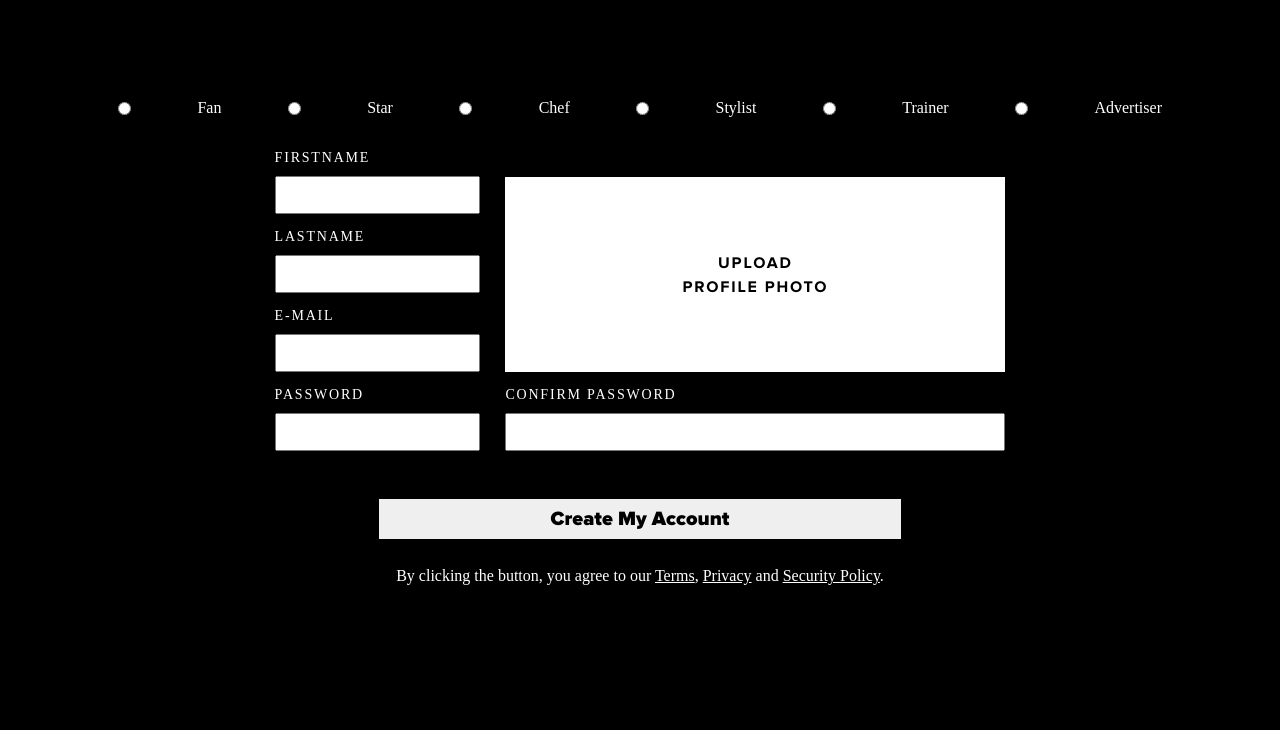
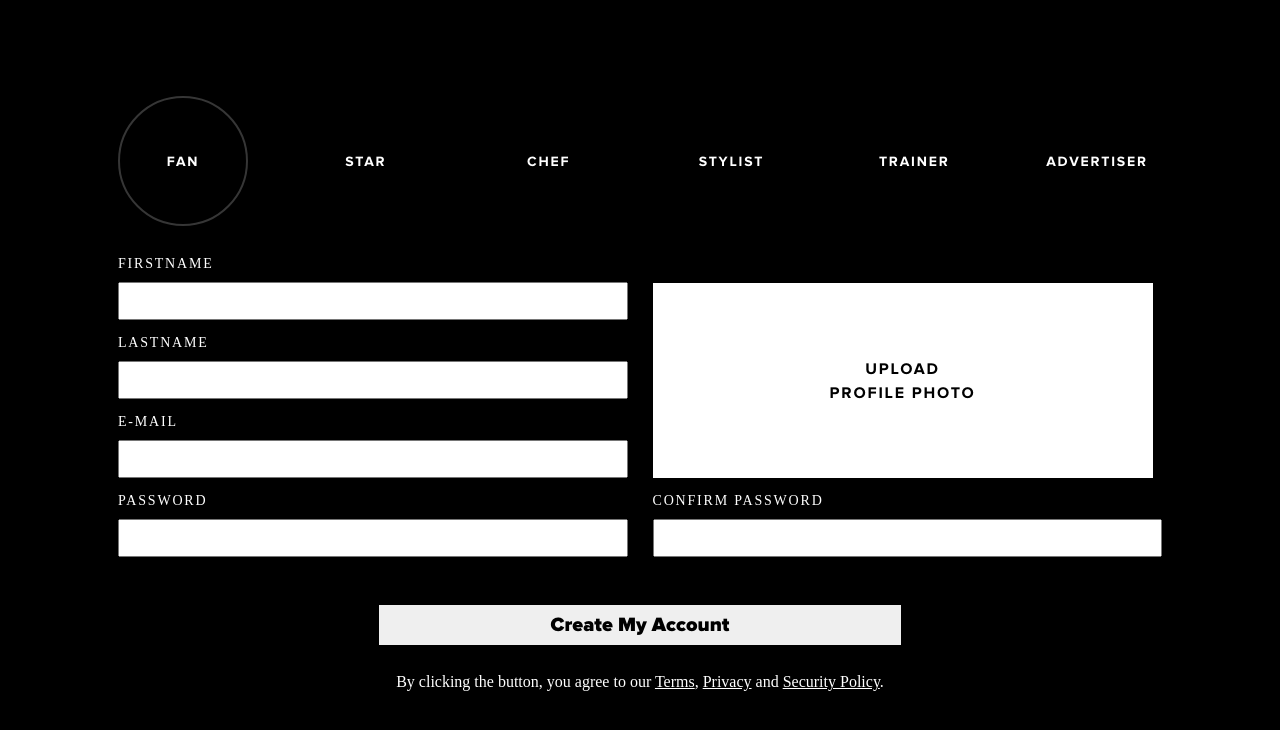
Before and after one commit to developerdesigner18/jeremys_frontend, a React (Create React App) app: page /register in a window 1280 px wide. Shown: the top 730 px of the page. Built offline with nearby package versions, Linux system fonts and the light colour scheme; a web font is replaced by a local one.

Commit message:
change in sign up page

```diff
--- a/src/assets/css/signin.css
+++ b/src/assets/css/signin.css
@@ -89,7 +89,7 @@ button.create_ac {
   text-decoration: underline;
 }
 .form_container {
-  width: 70%;
+  width: 100% !important;
   margin: auto;
   background-color: #000000;
 }
--- a/src/assets/css/signup.css
+++ b/src/assets/css/signup.css
@@ -90,6 +90,7 @@ button.tablinks.active {
 }
 .form_container {
   align-items: flex-end;
+  width: 100%;
 }
 .form_container > div {
   flex: 1;
--- a/src/components/register/Register.js
+++ b/src/components/register/Register.js
@@ -6,7 +6,7 @@ import axios from 'axios';
 function Register(props) {
   const history = useHistory();
 
-  const [type, setType] = useState('');
+  const [type, setType] = useState('Fan');
   const [firstName, setFirstName] = useState('');
   const [lastName, setLastName] = useState('');
   const [email, setEmail] = useState('');
@@ -61,53 +61,61 @@ function Register(props) {
     }
   };
 
+  const changeType = (e, type) => {
+    console.log('typre ', type);
+    e.preventDefault();
+    setType(type);
+  };
+
   return (
     <div className="container p-5 main mt-5">
+      {console.log('type', type)}
       <form method="post" onSubmit={e => callRegister(e)}>
         <div className="tab">
-          <input
-            required
-            type="radio"
-            name="type"
-            value="Fan"
-            onChange={e => setType(e.target.value)}
-          />
-          Fan
-          <input
-            type="radio"
-            name="type"
-            value="Fan"
-            onChange={e => setType(e.target.value)}
-          />
-          Star
-          <input
-            type="radio"
-            name="type"
-            value="Chef"
-            onChange={e => setType(e.target.value)}
-          />
-          Chef
-          <input
-            type="radio"
-            name="type"
-            value="Stylist"
-            onChange={e => setType(e.target.value)}
-          />
-          Stylist
-          <input
-            type="radio"
-            name="type"
-            value="Trainer"
-            onChange={e => setType(e.target.value)}
-          />
-          Trainer
-          <input
-            type="radio"
-            name="type"
-            value="Advertiser"
-            onChange={e => setType(e.target.value)}
-          />
-          Advertiser
+          <button
+            className="tablinks"
+            type="button"
+            style={{ border: type == 'Fan' ? '2px solid #363636' : 'none' }}
+            onClick={e => changeType(e, 'Fan')}>
+            FAN
+          </button>
+          <button
+            className="tablinks"
+            type="button"
+            style={{ border: type == 'Star' ? '2px solid #363636' : 'none' }}
+            onClick={e => changeType(e, 'Star')}>
+            STAR
+          </button>
+          <button
+            className="tablinks"
+            type="button"
+            style={{ border: type == 'Chef' ? '2px solid #363636' : 'none' }}
+            onClick={e => changeType(e, 'Chef')}>
+            CHEF
+          </button>
+          <button
+            type="button"
+            className="tablinks"
+            style={{ border: type == 'Stylist' ? '2px solid #363636' : 'none' }}
+            onClick={e => changeType(e, 'Stylist')}>
+            STYLIST
+          </button>
+          <button
+            className="tablinks"
+            type="button"
+            style={{ border: type == 'Trainer' ? '2px solid #363636' : 'none' }}
+            onClick={e => changeType(e, 'Trainer')}>
+            TRAINER
+          </button>
+          <button
+            className="tablinks"
+            type="button"
+            style={{
+              border: type == 'Advertiser' ? '2px solid #363636' : 'none',
+            }}
+            onClick={e => changeType(e, 'Advertiser')}>
+            ADVERTISER
+          </button>
         </div>
 
         <div id="fan" className="tabcontent active">
@@ -172,7 +180,9 @@ function Register(props) {
             </div>
           </div>
           <div className="create_ac_container d-flex justify-content-center mt-5">
-            <button className="create_ac">Create My Account</button>
+            <button className="create_ac" type="submit">
+              Create My Account
+            </button>
           </div>
           <div className="privacy">
             By clicking the button, you agree to our <span>Terms</span>,{' '}
```
Also changed, not shown: 1 other file (tests, documents, lock files or other folders).
